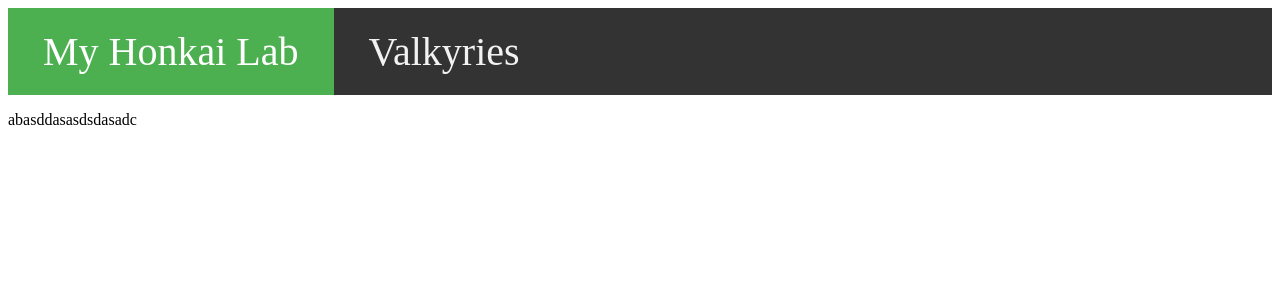
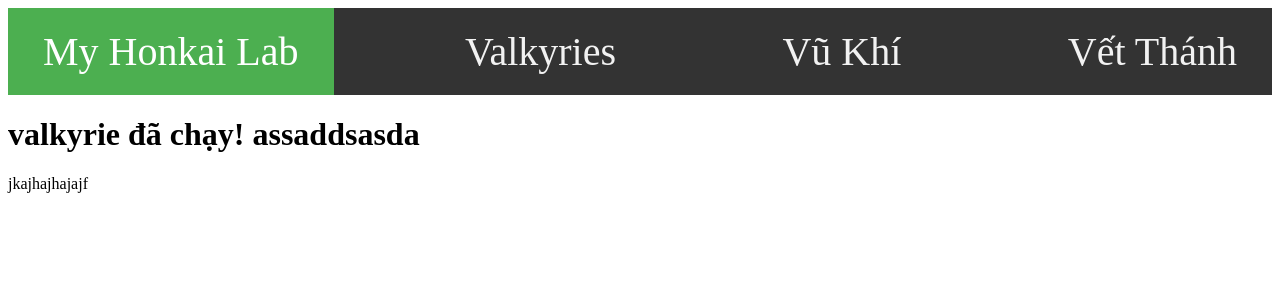
Before and after one commit to minhchauk1k/myhonkai, an Angular app: page /valkyries in a window 1280 px wide. Shown: the top 300 px of the page. Built offline with nearby package versions, Linux system fonts and the light colour scheme.

Commit message:
5 files modified

```diff
--- a/src/app/app.component.html
+++ b/src/app/app.component.html
@@ -1,2 +1,2 @@
 <app-top-bar></app-top-bar>
-<p>abasddasasdsdasadc</p>
+<router-outlet></router-outlet>
--- a/src/app/app.module.ts
+++ b/src/app/app.module.ts
@@ -1,15 +1,13 @@
 import { NgModule } from '@angular/core';
 import { BrowserModule } from '@angular/platform-browser';
-import { FormsModule } from '@angular/forms';
-
-import { RouterModule } from "@angular/router";
+import { Routes,RouterModule } from "@angular/router";
 
 import { AppComponent } from './app.component';
 import { TopBarComponent } from './top-bar/top-bar.component';
 import { ValkyriesComponent } from './valkyries/valkyries.component';
 
 @NgModule({
-  imports:      [ BrowserModule, FormsModule ,RouterModule.forRoot([
+  imports:      [ BrowserModule ,RouterModule.forRoot([
     {path:"",component:AppComponent},
     {path:"valkyries",component:ValkyriesComponent}
   ])],
--- a/src/app/top-bar/top-bar.component.css
+++ b/src/app/top-bar/top-bar.component.css
@@ -2,6 +2,10 @@
     background-color: #333;
     overflow: hidden;
     font-size: 40px;
+    display: flex;
+    flex-direction: row;
+    justify-content: space-between;
+    align-items: center;
 }
 
 .topnav a {
--- a/src/app/top-bar/top-bar.component.html
+++ b/src/app/top-bar/top-bar.component.html
@@ -1,6 +1,6 @@
 <div class="topnav">
   <a class="active" [routerLink]="['/']" >My Honkai Lab</a>
   <a [routerLink]="['/valkyries']" >Valkyries</a>
-  <!-- <a [routerLink]="['/weapons']">Vũ Khí</a>
-  <a [routerLink]="['/stigmas']">Vết Thánh</a> -->
+  <a [routerLink]="['/weapons']">Vũ Khí</a>
+  <a [routerLink]="['/stigmas']">Vết Thánh</a>
 </div>
```
Also changed, not shown: src/styles.css (line endings or trailing spaces).
